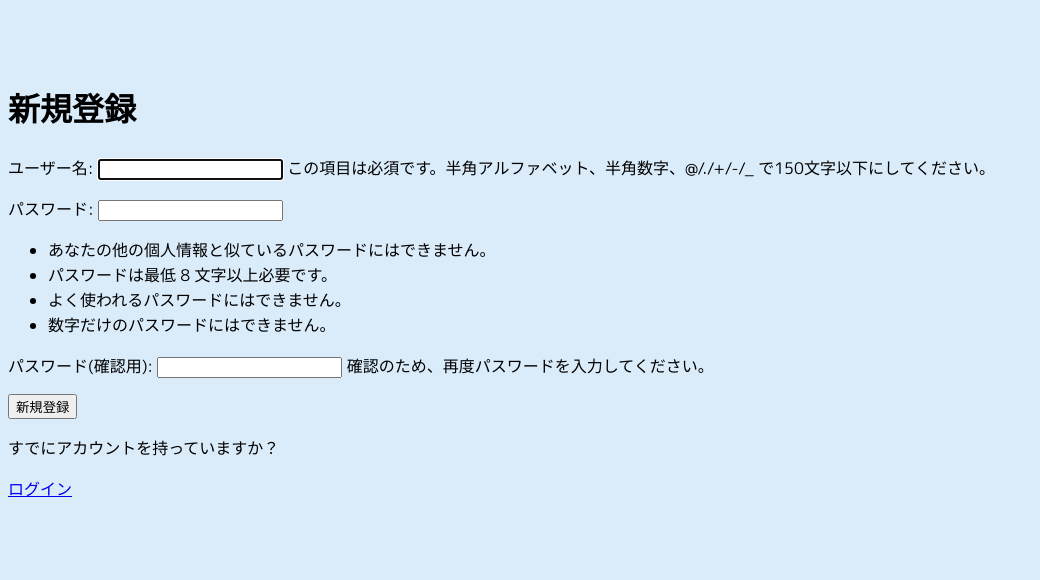
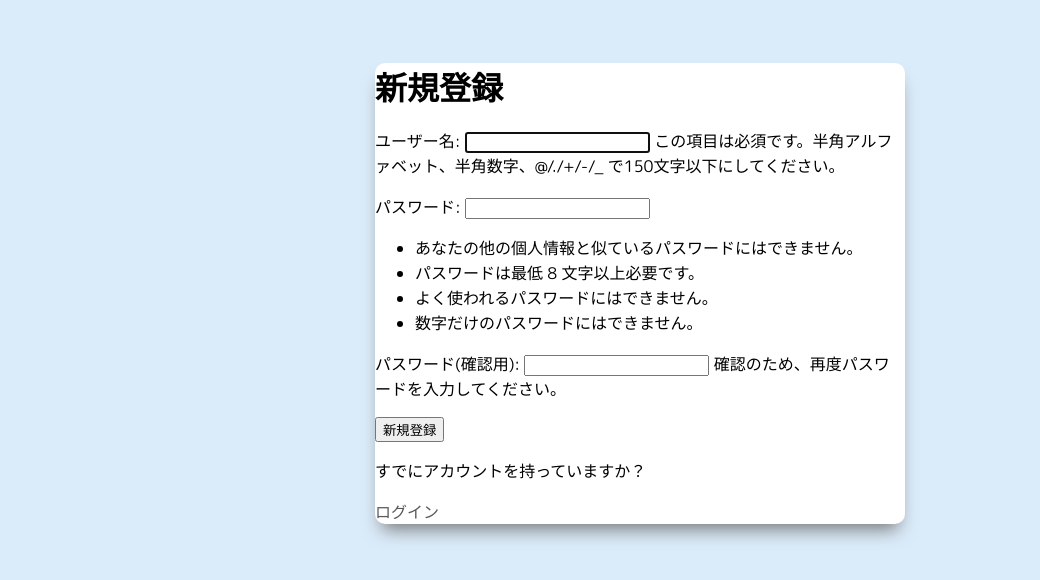
Before and after one commit to aynstaz/Udemy-Django, a Django app: page /register/ in a window 1280 px wide. Shown: the top 580 px of the page, without its empty margins (0-1040 px from the left). Run offline with Django 4.2, Linux system fonts and the light colour scheme.

Commit message:
セクション６−４４

```diff
--- /dev/null
+++ b/todoproject/todoapp/static/css/base.css
@@ -0,0 +1,22 @@
+body {
+  background-color: #daebf9;
+  font-family: "M PLUS Rounded 1c", sans-serif;
+  padding-top: 55px;
+}
+
+.todoAppWrapper {
+  max-width: 530px;
+  margin: 0 auto;
+  background-color: white;
+  box-shadow: 0px 12px 18px -7px #777777;
+  border-radius: 10px;
+}
+
+a {
+  color: #595959;
+  text-decoration: none;
+}
+
+h1 {
+  margin: 0;
+}
--- a/todoproject/todoapp/templates/todoapp/base.html
+++ b/todoproject/todoapp/templates/todoapp/base.html
@@ -1,6 +1,7 @@
 <!DOCTYPE html>
 <html lang="en">
   <head>
+    {% load static %}
     <meta charset="UTF-8" />
     <meta http-equiv="X-UA-Compatible" content="IE=edge" />
     <meta name="viewport" content="width=device-width, initial-scale=1.0" />
@@ -11,14 +12,9 @@
       href="https://fonts.googleapis.com/css2?family=M+PLUS+Rounded+1c:wght@100;300;400;500;700;800;900&display=swap"
       rel="stylesheet"
     />
+    <link rel="stylesheet" href="{% static 'css/base.css' %}" />
   </head>
-  <style>
-    body {
-      background-color: #daebf9;
-      font-family: "M PLUS Rounded 1c", sans-serif;
-      padding-top: 55px;
-    }
-  </style>
+
   <body>
     <div class="todoAppWrapper">{% block content%} {% endblock content %}</div>
   </body>
--- a/todoproject/todoproject/settings.py
+++ b/todoproject/todoproject/settings.py
@@ -96,5 +96,6 @@ USE_TZ = True
 LOGIN_URL = "login"
 
 STATIC_URL = "static/"
+STATICFILES_DIRS = [BASE_DIR / "static"]
 
 DEFAULT_AUTO_FIELD = "django.db.models.BigAutoField"
```
Also changed, not shown: todoproject/db.sqlite3.
